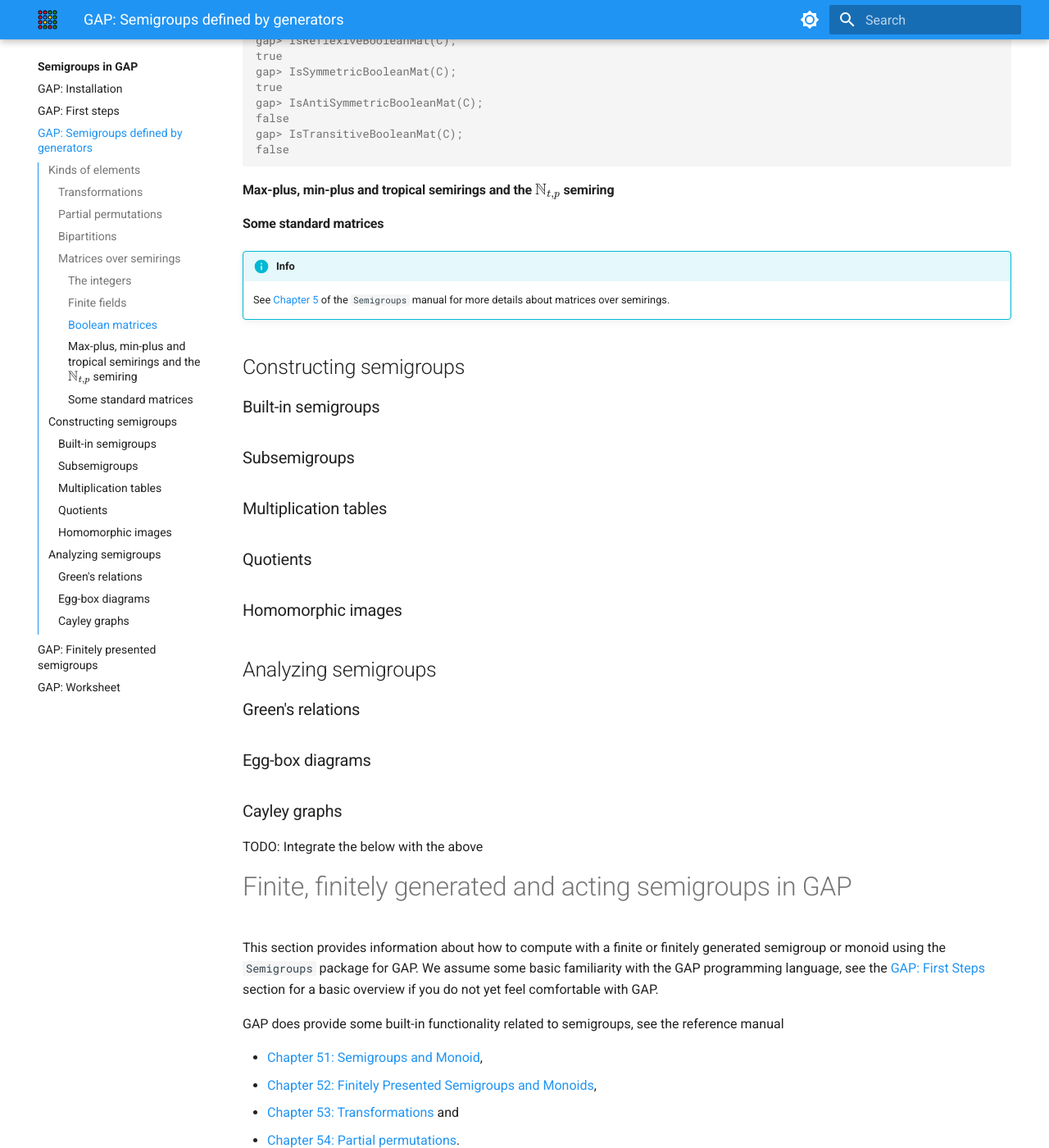
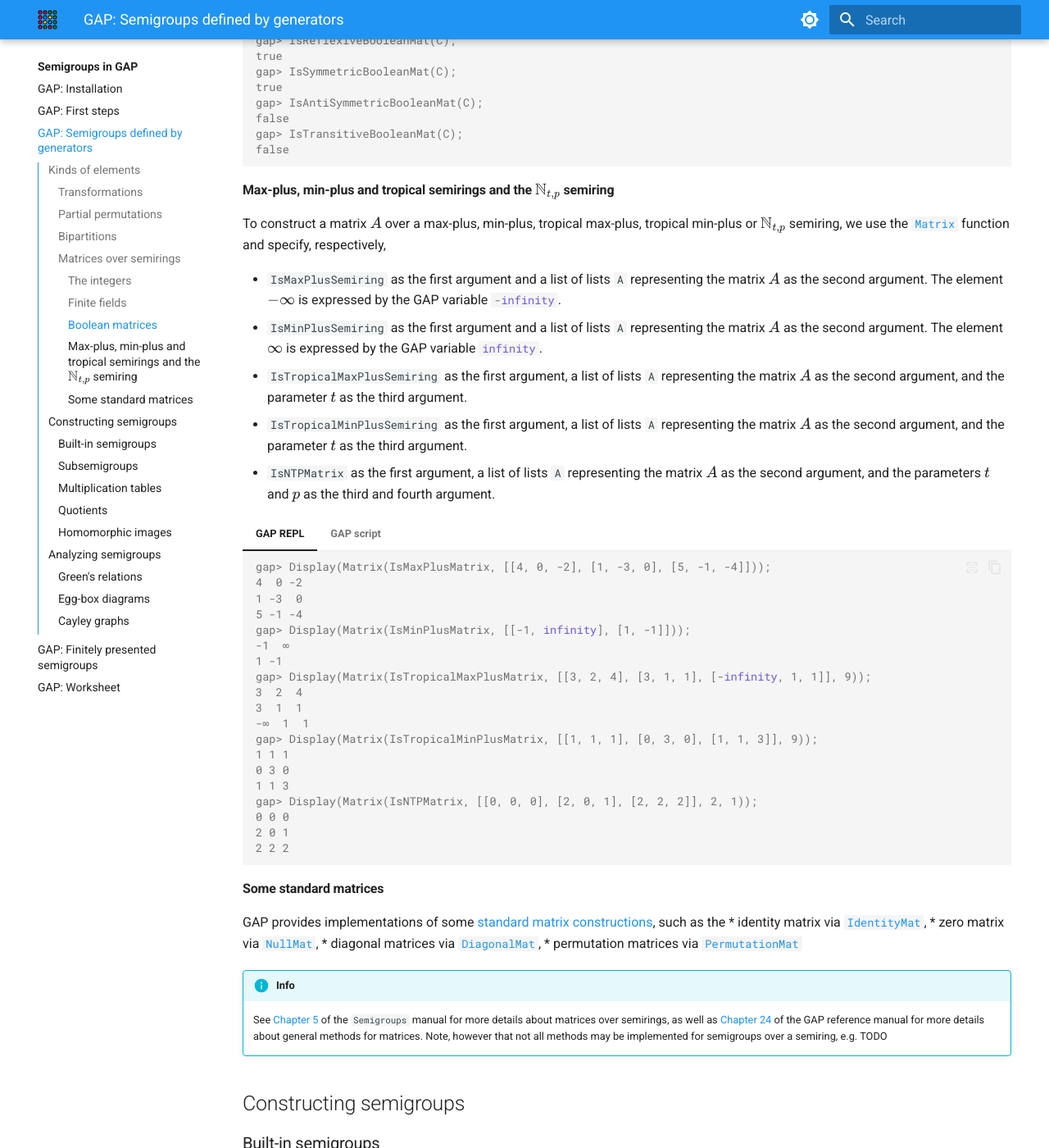
Before and after one commit to libsemigroups/tutorial, an MkDocs documentation site: the page built from docs/gap/generated.md, in a window 1280 px wide and 1400 px high, scrolled down 13326 px. Shown: the whole window at 82% size. Built offline with MkDocs 1.6.1 and Material for MkDocs 9.7.7, drawn with Linux system fonts in a browser that asks for light colours; some of the changed text lies outside the part shown.

Commit message:
Add maxplus etc and start adding general constructions.

````diff
--- a/docs/gap/generated.md
+++ b/docs/gap/generated.md
@@ -473,10 +473,10 @@ functions respectively.
     Unlike transformation and partial permutations,
     bipartitions of distinct degrees _cannot_ be multiplied
     together, and attempting to do so at the moment will cause
-    erroneous output
-    We are currently working to address this problem
-    as part of [Issue #1183](https://github.com/semigroups/Semigroups/issues/1183)
-    on the `Semigroups` issue tracker.
+    erroneous output.
+    This issue will be resolved in a future release of the `Semigroups`
+    package, a fix was implemented in
+    [Pull request #1185](https://github.com/semigroups/Semigroups/pull/1185).
 
 !!! info
     See [Chapter 3](https://semigroups.github.io/Semigroups/doc/chap3_mj.html)
@@ -660,9 +660,9 @@ the list of lists representing `A` as the second argument.
     ```
     This is because the matrix `A` is invertible over the rationals
     but not the integers.
-    We are currently working to address this problem
-    as part of [Issue #1184](https://github.com/semigroups/Semigroups/issues/1184)
-    on the `Semigroups` issue tracker.
+    This issue will be resolved in a future version of GAP,
+    once [Pull request #6342](https://github.com/gap-system/gap/pull/6342)
+    gets merged.
 
 The _order_ of an integer matrix $A$ is
 the smallest positive positive integer $n$ such that $A^n$ is the
@@ -946,11 +946,75 @@ respectively.
 
 #### Max-plus, min-plus and tropical semirings and the $\mathbb{N}_{t, p}$ semiring
 
+To construct a matrix $A$ over a max-plus, min-plus, tropical max-plus,
+tropical min-plus or $\mathbb{N}_{t, p}$ semiring, we use the
+[`Matrix`](https://semigroups.github.io/Semigroups/doc/chap5_mj.html#X7DCA234C86ED8BD3)
+function and specify, respectively,
+
+* `IsMaxPlusSemiring` as the first argument and a list of lists `A`
+  representing the matrix $A$ as the second argument. The element $-\infty$
+  is expressed by the GAP variable `#!gap -infinity`.
+* `IsMinPlusSemiring` as the first argument and a list of lists `A`
+  representing the matrix $A$ as the second argument. The element $\infty$
+  is expressed by the GAP variable `#!gap infinity`.
+* `IsTropicalMaxPlusSemiring` as the first argument, a list of lists `A`
+  representing the matrix $A$ as the second argument, and the parameter $t$
+  as the third argument.
+* `IsTropicalMinPlusSemiring` as the first argument, a list of lists `A`
+  representing the matrix $A$ as the second argument, and the parameter $t$
+  as the third argument.
+* `IsNTPMatrix` as the first argument, a list of lists `A`
+  representing the matrix $A$ as the second argument, and the parameters $t$ and
+  $p$ as the third and fourth argument.
+
+=== "GAP REPL"
+    ```gap-repl
+    gap> Display(Matrix(IsMaxPlusMatrix, [[4, 0, -2], [1, -3, 0], [5, -1, -4]]));
+    4  0 -2
+    1 -3  0
+    5 -1 -4
+    gap> Display(Matrix(IsMinPlusMatrix, [[-1, infinity], [1, -1]]));
+    -1  ∞
+    1 -1
+    gap> Display(Matrix(IsTropicalMaxPlusMatrix, [[3, 2, 4], [3, 1, 1], [-infinity, 1, 1]], 9));
+    3  2  4
+    3  1  1
+    -∞  1  1
+    gap> Display(Matrix(IsTropicalMinPlusMatrix, [[1, 1, 1], [0, 3, 0], [1, 1, 3]], 9));
+    1 1 1
+    0 3 0
+    1 1 3
+    gap> Display(Matrix(IsNTPMatrix, [[0, 0, 0], [2, 0, 1], [2, 2, 2]], 2, 1));
+    0 0 0
+    2 0 1
+    2 2 2
+    ```
+=== "GAP script"
+    ```gap
+    Display(Matrix(IsMaxPlusMatrix, [[4, 0, -2], [1, -3, 0], [5, -1, -4]]));
+    Display(Matrix(IsMinPlusMatrix, [[-1, infinity], [1, -1]]));
+    Display(Matrix(IsTropicalMaxPlusMatrix, [[3, 2, 4], [3, 1, 1], [-infinity, 1, 1]], 9));
+    Display(Matrix(IsTropicalMinPlusMatrix, [[1, 1, 1], [0, 3, 0], [1, 1, 3]], 9));
+    Display(Matrix(IsNTPMatrix, [[0, 0, 0], [2, 0, 1], [2, 2, 2]], 2, 1));
+    ```
+
 #### Some standard matrices
+
+GAP provides implementations of some
+[standard matrix constructions](https://docs.gap-system.org/doc/ref/chap24_mj.html#X823FB2398697B957), such
+as the
+* identity matrix via [`IdentityMat`](),
+* zero matrix via [`NullMat`](),
+* diagonal matrices via [`DiagonalMat`](),
+* permutation matrices via [`PermutationMat`]()
 
 !!! info
     See [Chapter 5](https://semigroups.github.io/Semigroups/doc/chap5_mj.html)
-    of the `Semigroups` manual for more details about matrices over semirings.
+    of the `Semigroups` manual for more details about matrices over semirings,
+    as well as [Chapter 24](https://docs.gap-system.org/doc/ref/chap24_mj.html#X812CCAB278643A59)
+    of the GAP reference manual for more details about general methods for
+    matrices. Note, however that not all methods may be implemented for
+    semigroups over a semiring, e.g. TODO
 
 ## Constructing semigroups
 
````
